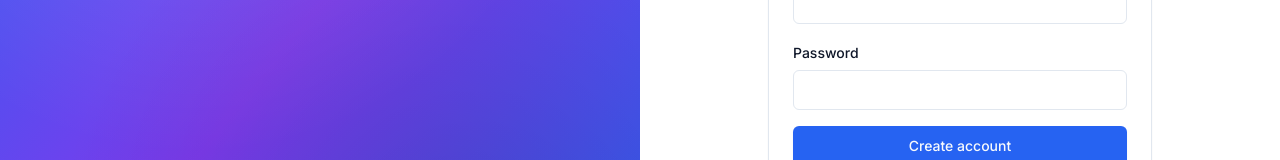
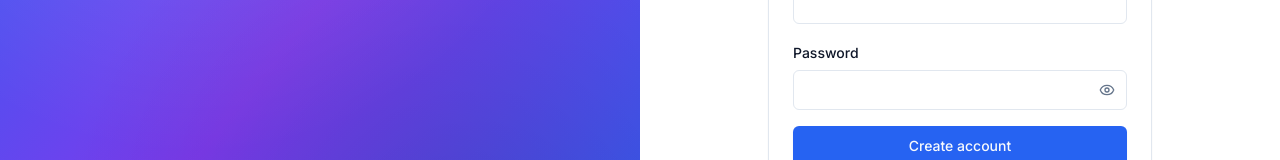
Before and after one commit to Contictus/fluxboard, a Next.js app in the folder web/: page /register in a window 1280 px wide. Shown: the part 395-555 px from the top of the page. Built offline with nearby package versions, Linux system fonts and the light colour scheme; no server answers.

Commit message:
feat: add password visibility toggle to auth and security forms

```diff
--- a/web/app/(app)/account/security/page.tsx
+++ b/web/app/(app)/account/security/page.tsx
@@ -6,6 +6,7 @@ import { useMutation, useQuery, useQueryClient } from '@tanstack/react-query';
 
 import { Button } from '@/components/ui/button';
 import { Input } from '@/components/ui/input';
+import { PasswordInput } from '@/components/ui/password-input';
 import { Card, CardContent, CardDescription, CardHeader, CardTitle } from '@/components/ui/card';
 import { Field, FormError } from '@/components/auth/field';
 import { useToast } from '@/components/ui/toast';
@@ -61,9 +62,8 @@ function PasswordCard() {
         >
           <FormError message={message} />
           <Field id="current" label="Current password">
-            <Input
+            <PasswordInput
               id="current"
-              type="password"
               autoComplete="current-password"
               required
               value={current}
@@ -71,9 +71,8 @@ function PasswordCard() {
             />
           </Field>
           <Field id="next" label="New password">
-            <Input
+            <PasswordInput
               id="next"
-              type="password"
               autoComplete="new-password"
               required
               minLength={8}
--- a/web/app/(auth)/login/page.tsx
+++ b/web/app/(auth)/login/page.tsx
@@ -7,6 +7,7 @@ import { useMutation } from '@tanstack/react-query';
 
 import { Button } from '@/components/ui/button';
 import { Input } from '@/components/ui/input';
+import { PasswordInput } from '@/components/ui/password-input';
 import {
   Card,
   CardContent,
@@ -105,9 +106,8 @@ function LoginForm() {
             />
           </Field>
           <Field id="password" label="Password">
-            <Input
+            <PasswordInput
               id="password"
-              type="password"
               autoComplete="current-password"
               required
               value={password}
--- a/web/app/(auth)/register/page.tsx
+++ b/web/app/(auth)/register/page.tsx
@@ -7,6 +7,7 @@ import { CheckCircle2 } from 'lucide-react';
 
 import { Button } from '@/components/ui/button';
 import { Input } from '@/components/ui/input';
+import { PasswordInput } from '@/components/ui/password-input';
 import { Card, CardContent, CardDescription, CardHeader, CardTitle } from '@/components/ui/card';
 import { Field, FormError } from '@/components/auth/field';
 import { register } from '@/lib/api/auth';
@@ -89,9 +90,8 @@ export default function RegisterPage() {
             />
           </Field>
           <Field id="password" label="Password" error={fieldErrors.password}>
-            <Input
+            <PasswordInput
               id="password"
-              type="password"
               autoComplete="new-password"
               required
               minLength={8}
--- a/web/app/(auth)/reset-password/page.tsx
+++ b/web/app/(auth)/reset-password/page.tsx
@@ -6,7 +6,7 @@ import { Suspense, useState } from 'react';
 import { useMutation } from '@tanstack/react-query';
 
 import { Button } from '@/components/ui/button';
-import { Input } from '@/components/ui/input';
+import { PasswordInput } from '@/components/ui/password-input';
 import { Card, CardContent, CardDescription, CardHeader, CardTitle } from '@/components/ui/card';
 import { Field, FormError } from '@/components/auth/field';
 import { resetPassword } from '@/lib/api/auth';
@@ -75,9 +75,8 @@ function ResetForm() {
         >
           <FormError message={message} />
           <Field id="password" label="New password">
-            <Input
+            <PasswordInput
               id="password"
-              type="password"
               autoComplete="new-password"
               required
               minLength={8}
@@ -86,9 +85,8 @@ function ResetForm() {
             />
           </Field>
           <Field id="confirm" label="Confirm password" error={mismatch}>
-            <Input
+            <PasswordInput
               id="confirm"
-              type="password"
               autoComplete="new-password"
               required
               value={confirm}
--- /dev/null
+++ b/web/components/ui/password-input.tsx
@@ -0,0 +1,37 @@
+'use client';
+
+import { forwardRef, useState, type InputHTMLAttributes } from 'react';
+import { Eye, EyeOff } from 'lucide-react';
+
+import { cn } from '@/lib/utils';
+import { Input } from './input';
+
+export type PasswordInputProps = Omit<InputHTMLAttributes<HTMLInputElement>, 'type'>;
+
+// Password field with a show/hide eye toggle. Renders the shared Input so
+// focus rings, borders, and sizing stay identical to text fields.
+export const PasswordInput = forwardRef<HTMLInputElement, PasswordInputProps>(
+  ({ className, ...props }, ref) => {
+    const [shown, setShown] = useState(false);
+    return (
+      <div className={cn('relative', className)}>
+        <Input
+          ref={ref}
+          type={shown ? 'text' : 'password'}
+          className="pr-10"
+          {...props}
+        />
+        <button
+          type="button"
+          onClick={() => setShown((v) => !v)}
+          aria-label={shown ? 'Hide password' : 'Show password'}
+          title={shown ? 'Hide password' : 'Show password'}
+          className="absolute right-1 top-1/2 flex h-8 w-8 -translate-y-1/2 items-center justify-center rounded-md text-muted-foreground transition-colors hover:bg-secondary hover:text-foreground"
+        >
+          {shown ? <EyeOff className="h-4 w-4" /> : <Eye className="h-4 w-4" />}
+        </button>
+      </div>
+    );
+  },
+);
+PasswordInput.displayName = 'PasswordInput';
```
